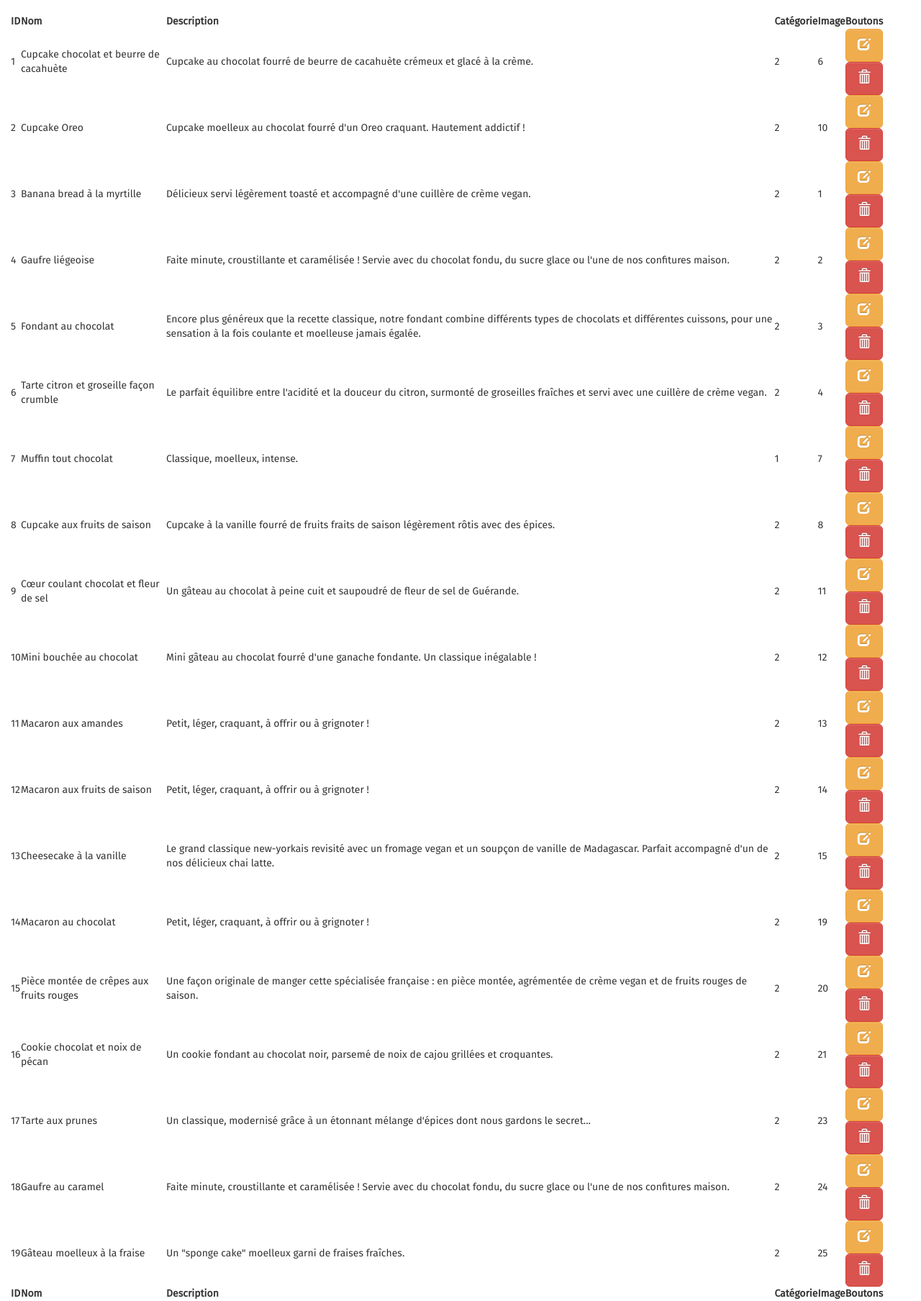
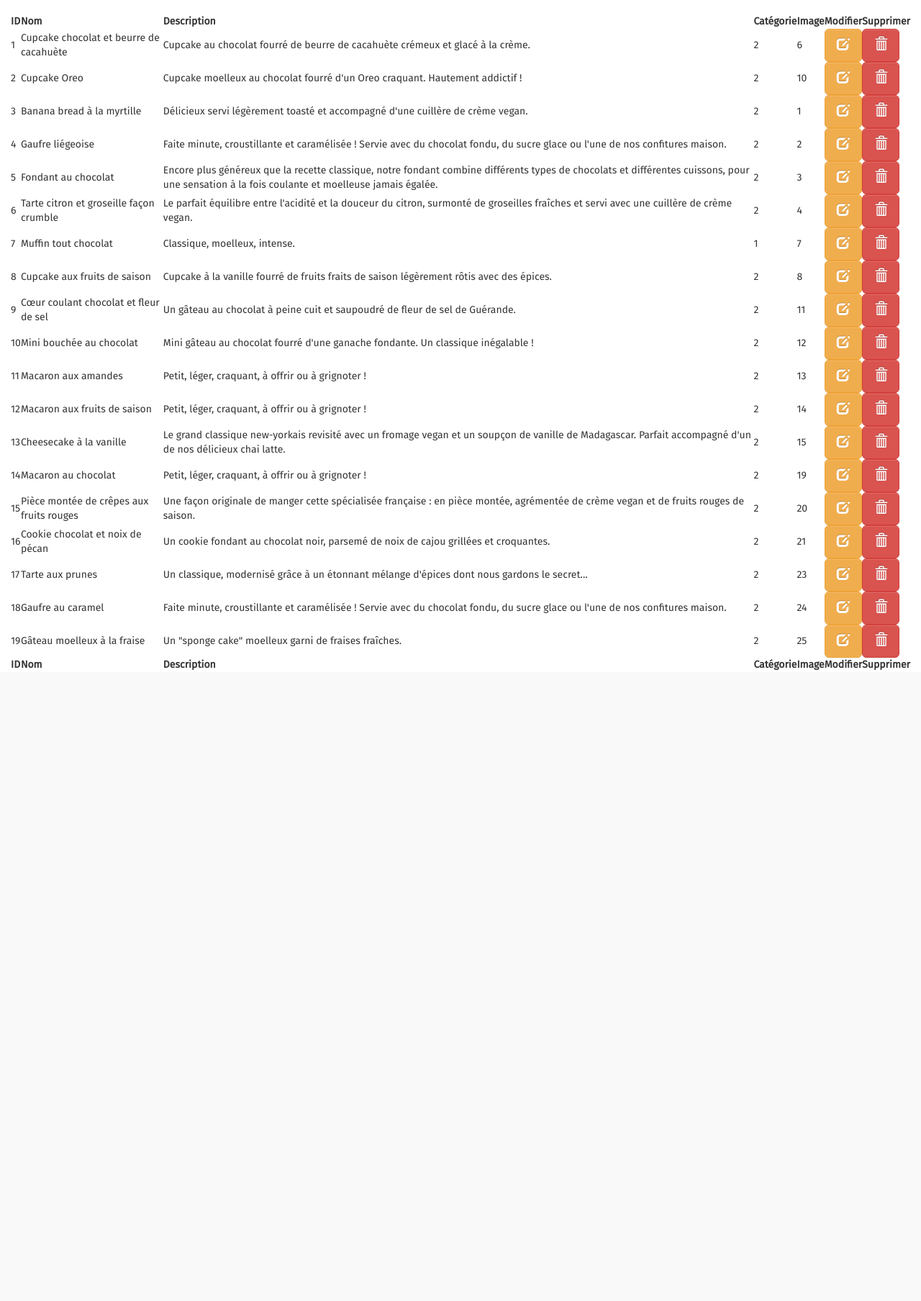
Before and after one commit to WildCodeSchool/parisCode-1017-douceurVegetal, a PHP site: page /index.php?section=adminproducts in a window 1280 px wide. Shown: the part 65-1873 px from the top of the page at 72% size. After the commit the page ends 996 px from the top, so only its background shows below. Run offline with PHP 8.4, Linux system fonts and the light colour scheme; data comes from the database, SQL or seed files in the repository; some libraries are stand-ins or nearby versions.

Commit message:
update col adminproducts

```diff
--- a/src/Views/admin/adminproducts.html.twig
+++ b/src/Views/admin/adminproducts.html.twig
@@ -12,7 +12,8 @@
             <th>Description</th>
             <th>Catégorie</th>
             <th>Image</th>
-            <th>Boutons</th>
+            <th>Modifier</th>
+            <th>Supprimer</th>
         </tr>
         </thead>
         <tfoot>
@@ -22,7 +23,8 @@
             <th>Description</th>
             <th>Catégorie</th>
             <th>Image</th>
-            <th>Boutons</th>
+            <th>Modifier</th>
+            <th>Supprimer</th>
         </tr>
         </tfoot>
         <tbody>
@@ -36,6 +38,8 @@
                 <td><a href="#" class="btn btn-warning btn-lg">
                         <span class="glyphicon glyphicon-edit"></span>
                     </a>
+                </td>
+                <td>
                     <a href="#" class="btn btn-danger btn-lg">
                         <span class="glyphicon glyphicon-trash"></span>
                     </a>
```
